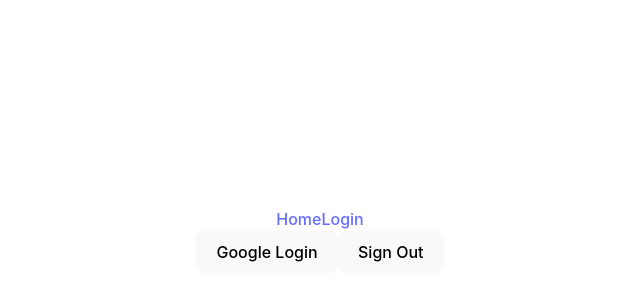
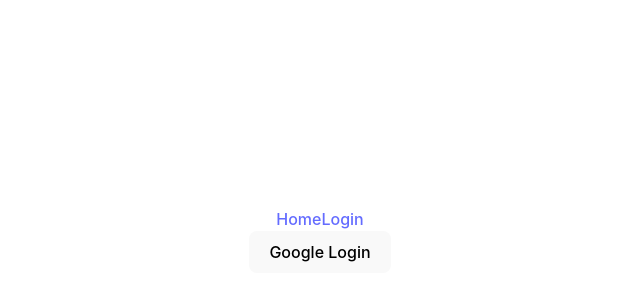
Before and after one commit to jubayer-webdev/ProgrammingHeroWebCourse, a React (Vite) app: page /login in a window 1280 px wide. Shown: the part 160-460 px from the top of the page, without its empty margins (320-960 px from the left). Built offline with nearby package versions, Linux system fonts and the light colour scheme.

Commit message:
Toggle Sign In, Sign Out

```diff
--- a/src/components/Login/Login.jsx
+++ b/src/components/Login/Login.jsx
@@ -22,7 +22,7 @@ const Login = () => {
             });
     };
 
-    const handleSignOut = () =>{
+    const handleSignOut = () => {
         signOut(auth)
             .then(() => {
                 // Sign-out successful.
@@ -30,14 +30,15 @@ const Login = () => {
             })
             .catch((error) => {
                 // An error happened.
-                console.log('error on Sign Out...',error);
+                console.log("error on Sign Out...", error);
             });
-    }
+    };
 
     return (
         <div>
-            <button onClick={handleGoogleSignIn}>Google Login</button>
-            <button onClick={handleSignOut}>Sign Out</button>
+            {/* //! user ? logout : sign in */}
+            {user ? <button onClick={handleSignOut}>Sign Out</button> : <button onClick={handleGoogleSignIn}>Google Login</button>}
+
             {/* //! Conditional rendering */}
             {user && (
                 <div>
```
